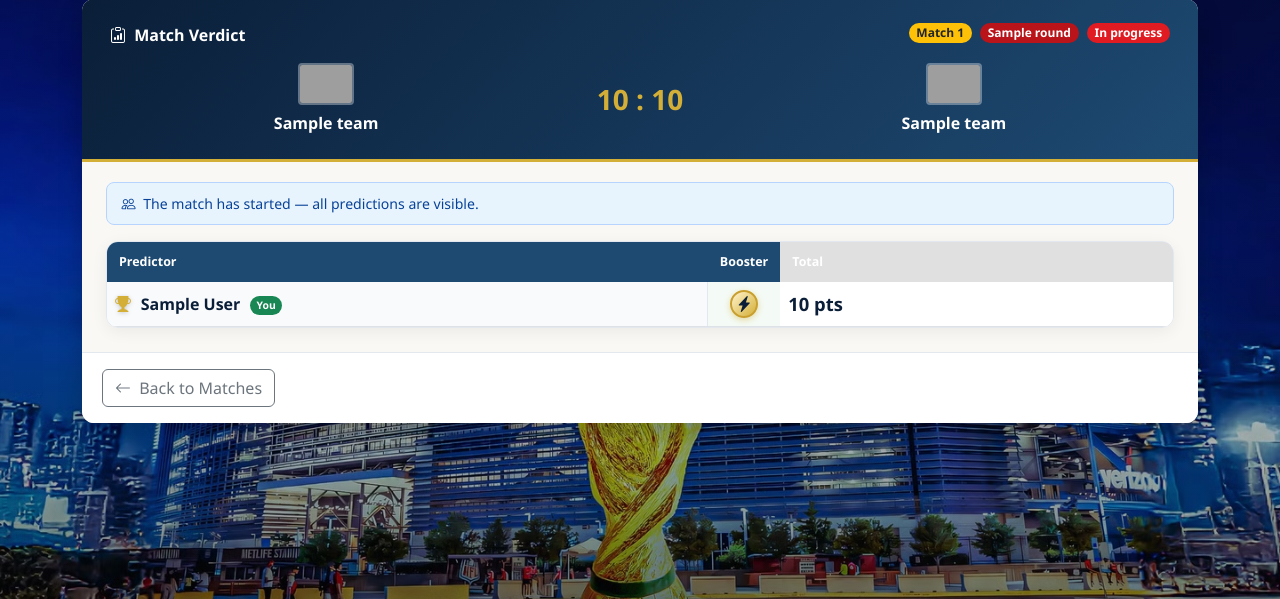
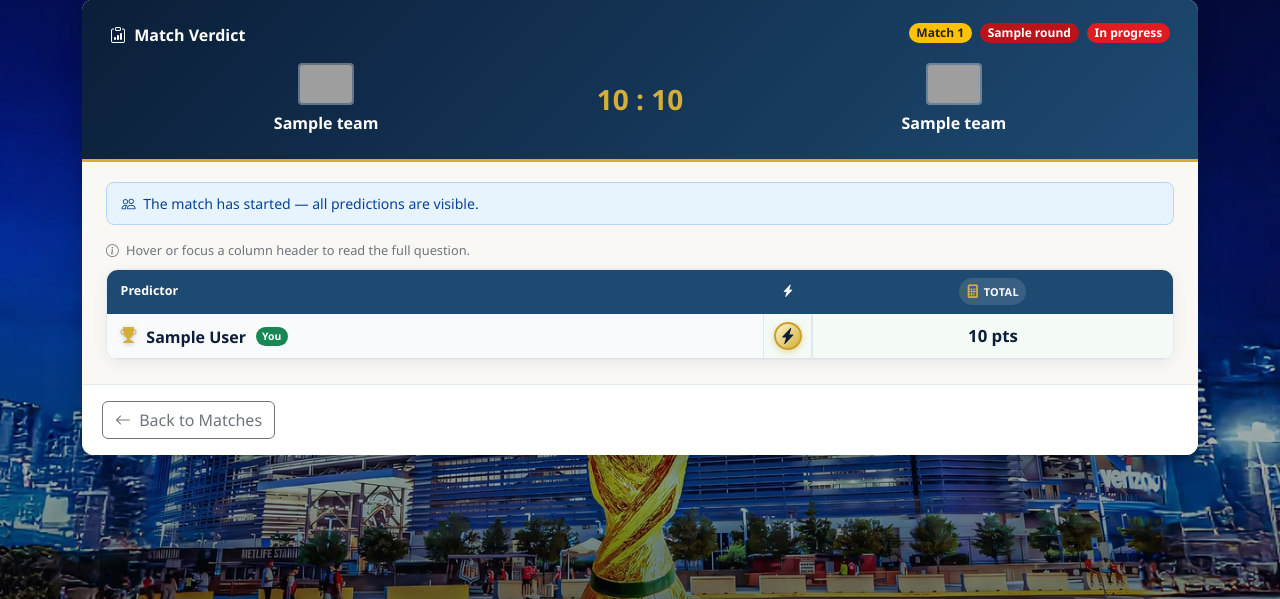
Before and after one commit to abhilash1985/PredictionGame, a Django app: page /matches/1/scorecard/ in a window 1280 px wide. Shown: the part 92-691 px from the top of the page. Run offline with Django 5.2, Linux system fonts and the light colour scheme; a user stored in the database is signed in; tables that the repository leaves empty hold one stand-in row (values such as "Sample post"); data that the repository does not hold is empty; parts of the project's set-up code (start-up, migrations or seed data) failed here and were passed over; grey boxes are pictures that could not be loaded.

Commit message:
Redesign Match Verdict scorecard with compact hoverable column headers.
Replace full question text with icon labels and tooltips, unify the Total header styling, and add clearer correct/wrong answer indicators.

Co-authored-by: Cursor <cursoragent@cursor.com>

```diff
--- a/apps/matches/scorecard_service.py
+++ b/apps/matches/scorecard_service.py
@@ -4,7 +4,9 @@ from apps.matches.models import MatchPrediction
 class MatchScorecardService:
     @staticmethod
     def build(match):
-        questions = list(match.questions.order_by('sort_order', 'id'))
+        questions = list(
+            match.questions.select_related('question_template').order_by('sort_order', 'id')
+        )
         is_scored = any(question.correct_answer for question in questions)
 
         predictions = (
--- a/static/css/football.css
+++ b/static/css/football.css
@@ -978,12 +978,12 @@ body.page-graphs {
   filter: drop-shadow(0 1px 2px rgba(0, 0, 0, 0.2));
 }
 
+.scorecard-row-winner td {
+  background: #fffdf5;
+}
+
 .scorecard-row-winner .scorecard-sticky-col {
   background: #fff9e6;
-}
-
-.scorecard-row-winner td:not(.scorecard-total-cell) {
-  background: #fffdf5;
 }
 
 .scorecard-notice {
@@ -1013,29 +1013,31 @@ body.page-graphs {
   box-shadow: 0 4px 16px rgba(0, 0, 0, 0.06);
 }
 
+.scorecard-table-hint {
+  font-size: 0.8rem;
+  color: #6c757d;
+}
+
 .scorecard-matrix thead th {
   background: var(--theme-navy-light);
   color: var(--white);
-  vertical-align: top;
+  vertical-align: middle;
   font-size: 0.78rem;
   border: none;
-  padding: 0.65rem 0.75rem;
-}
-
-.scorecard-matrix-head-answers th {
-  background: var(--theme-navy-mid);
-  font-weight: 500;
+  padding: 0.55rem 0.5rem;
+  text-align: center;
+}
+
+.scorecard-matrix-head .scorecard-sticky-col {
+  text-align: left;
+  padding-left: 0.85rem;
 }
 
 .scorecard-sticky-col {
   position: sticky;
   left: 0;
   z-index: 2;
-  min-width: 8.5rem;
-  background: var(--theme-navy-light);
-}
-
-.scorecard-matrix-head-answers .scorecard-sticky-col {
+  min-width: 7.5rem;
   background: var(--theme-navy-light);
 }
 
@@ -1045,6 +1047,8 @@ body.page-graphs {
   color: var(--theme-navy-mid);
   vertical-align: middle;
   border-right: 1px solid #e3e8ef;
+  text-align: left;
+  padding-left: 0.85rem;
 }
 
 .scorecard-row-self .scorecard-sticky-col {
@@ -1052,57 +1056,159 @@ body.page-graphs {
 }
 
 .scorecard-col-booster {
-  min-width: 4.5rem;
-  width: 4.5rem;
+  min-width: 3rem;
+  width: 3rem;
 }
 
 .scorecard-col-q {
+  min-width: 5.75rem;
+  max-width: 7rem;
+}
+
+.scorecard-col-total {
+  min-width: 6.5rem;
+}
+
+.scorecard-q-chip-static {
+  cursor: default;
+}
+
+.scorecard-q-head {
+  display: flex;
+  flex-direction: column;
+  align-items: center;
+  gap: 0.3rem;
+}
+
+.scorecard-q-chip {
+  position: relative;
+  display: inline-flex;
+  align-items: center;
+  justify-content: center;
+  gap: 0.25rem;
+  padding: 0.2rem 0.45rem;
+  border-radius: 999px;
+  background: rgba(255, 255, 255, 0.12);
+  cursor: help;
+  outline: none;
+  transition: background 0.15s ease;
+}
+
+.scorecard-q-chip:hover,
+.scorecard-q-chip:focus {
+  background: rgba(255, 255, 255, 0.22);
+}
+
+.scorecard-q-icon {
+  font-size: 0.85rem;
+  color: var(--gold);
+}
+
+.scorecard-q-icon-card {
+  color: #f5d547;
+  font-size: 0.65rem;
+}
+
+.scorecard-q-short {
+  font-size: 0.68rem;
+  font-weight: 700;
+  text-transform: uppercase;
+  letter-spacing: 0.03em;
+}
+
+.scorecard-q-tooltip {
+  position: absolute;
+  top: calc(100% + 0.5rem);
+  left: 50%;
+  transform: translateX(-50%) translateY(-4px);
+  z-index: 20;
   min-width: 10rem;
-}
-
-.scorecard-col-q-meta {
-  min-width: 10rem;
-}
-
-.scorecard-col-total {
-  min-width: 7.5rem;
-  background: rgba(0, 0, 0, 0.12) !important;
-}
-
-.scorecard-q-num {
-  display: inline-block;
-  margin-right: 0.35rem;
-  padding: 0.1rem 0.4rem;
-  border-radius: 4px;
-  background: rgba(255, 255, 255, 0.15);
+  max-width: 14rem;
+  padding: 0.55rem 0.65rem;
+  border-radius: 8px;
+  background: var(--theme-navy);
+  color: var(--white);
+  font-size: 0.72rem;
+  font-weight: 500;
+  line-height: 1.35;
+  text-align: center;
+  text-transform: none;
+  letter-spacing: normal;
+  white-space: normal;
+  box-shadow: 0 8px 24px rgba(0, 0, 0, 0.35);
+  opacity: 0;
+  visibility: hidden;
+  pointer-events: none;
+  transition: opacity 0.15s ease, transform 0.15s ease, visibility 0.15s ease;
+}
+
+.scorecard-q-tooltip::after {
+  content: '';
+  position: absolute;
+  bottom: 100%;
+  left: 50%;
+  transform: translateX(-50%);
+  border: 6px solid transparent;
+  border-bottom-color: var(--theme-navy);
+}
+
+.scorecard-q-chip:hover .scorecard-q-tooltip,
+.scorecard-q-chip:focus .scorecard-q-tooltip {
+  opacity: 1;
+  visibility: visible;
+  transform: translateX(-50%) translateY(0);
+}
+
+.scorecard-q-result {
+  width: 100%;
+  min-height: 1.25rem;
+}
+
+.scorecard-q-correct {
+  display: inline-flex;
+  align-items: center;
+  justify-content: center;
+  gap: 0.15rem;
+  max-width: 100%;
   font-size: 0.68rem;
-  font-weight: 700;
-}
-
-.scorecard-q-title {
-  display: block;
   font-weight: 600;
-  line-height: 1.25;
-  margin-top: 0.25rem;
-}
-
-.scorecard-q-answer {
-  font-size: 0.75rem;
-  margin-bottom: 0.25rem;
+  color: #b8f0c8;
+}
+
+.scorecard-q-correct-text {
+  overflow: hidden;
+  text-overflow: ellipsis;
+  white-space: nowrap;
+  max-width: 6.5rem;
+}
+
+.scorecard-q-pending {
+  font-size: 0.65rem;
+  color: rgba(255, 255, 255, 0.55);
+  font-style: italic;
 }
 
 .scorecard-q-points {
   display: inline-block;
-  padding: 0.1rem 0.45rem;
+  padding: 0.08rem 0.4rem;
   border-radius: 999px;
   background: var(--gold);
   color: var(--theme-navy);
-  font-size: 0.68rem;
+  font-size: 0.62rem;
   font-weight: 700;
 }
 
 .scorecard-predictor-name {
   white-space: nowrap;
+}
+
+.scorecard-predictor-label {
+  vertical-align: middle;
+}
+
+.scorecard-booster-empty {
+  color: #adb5bd;
+  font-size: 0.85rem;
 }
 
 .scorecard-you-badge {
@@ -1117,26 +1223,54 @@ body.page-graphs {
   vertical-align: middle;
 }
 
-.scorecard-matrix-row:nth-child(even) td:not(.scorecard-total-cell) {
+.scorecard-matrix-row:nth-child(even) td {
   background: #fafbfc;
 }
 
-.scorecard-matrix-row:hover td:not(.scorecard-total-cell) {
+.scorecard-matrix-row:hover td {
   background: #f0f7ff;
 }
 
-.scorecard-row-self td:not(.scorecard-total-cell) {
+.scorecard-row-self td {
   background: #f4fbf6;
 }
 
 .scorecard-answer-cell {
+  text-align: center;
+  vertical-align: middle;
+  padding: 0.55rem 0.4rem !important;
   font-weight: 500;
-  vertical-align: middle;
-  min-width: 8rem;
+  min-width: 5.75rem;
+}
+
+.scorecard-answer-inner {
+  display: inline-flex;
+  align-items: center;
+  justify-content: center;
+  gap: 0.25rem;
+  max-width: 100%;
+}
+
+.scorecard-answer-status {
+  font-size: 0.75rem;
+  flex-shrink: 0;
+}
+
+.scorecard-answer-status-correct {
+  color: #198754;
+}
+
+.scorecard-answer-status-wrong {
+  color: #dc3545;
 }
 
 .scorecard-answer-text {
-  display: block;
+  font-weight: 600;
+  font-size: 0.82rem;
+  overflow: hidden;
+  text-overflow: ellipsis;
+  white-space: nowrap;
+  max-width: 5.5rem;
 }
 
 .scorecard-answer-correct {
@@ -1156,19 +1290,21 @@ body.page-graphs {
 
 .scorecard-cell-points {
   display: block;
-  font-size: 0.68rem;
-  margin-top: 0.25rem;
+  font-size: 0.62rem;
+  margin-top: 0.15rem;
+  font-weight: 600;
   opacity: 0.85;
 }
 
 .scorecard-total-cell {
-  background: #fff9e6;
   vertical-align: middle;
-  min-width: 7rem;
+  min-width: 6.5rem;
+  text-align: center;
+  border-left: 2px solid #e3e8ef;
 }
 
 .scorecard-total-value {
-  font-size: 1.15rem;
+  font-size: 1.05rem;
   font-weight: 800;
   color: var(--theme-navy-mid);
 }
--- a/templates/matches/partials/scorecard_content.html
+++ b/templates/matches/partials/scorecard_content.html
@@ -50,33 +50,29 @@
     </div>
   {% endif %}
 
+  <p class="scorecard-table-hint mb-2">
+    <i class="bi bi-info-circle me-1"></i> Hover or focus a column header to read the full question.
+  </p>
+
   <div class="scorecard-table-wrap">
     <table class="table scorecard-matrix mb-0">
       <thead>
-        <tr class="scorecard-matrix-head-questions">
-          <th class="scorecard-sticky-col" rowspan="2">Predictor</th>
-          <th class="scorecard-col-booster" rowspan="2">Booster</th>
+        <tr class="scorecard-matrix-head">
+          <th class="scorecard-sticky-col">Predictor</th>
+          <th class="scorecard-col-booster" title="Point booster (2×)">
+            <i class="bi bi-lightning-charge-fill" aria-hidden="true"></i>
+          </th>
           {% for question in questions %}
-            <th class="scorecard-col-q">
-              <span class="scorecard-q-num">Q{{ forloop.counter }}</span>
-              <span class="scorecard-q-title">{{ question.question_text }}</span>
-            </th>
+            {% include 'matches/partials/scorecard_question_head.html' with qnum=forloop.counter %}
           {% endfor %}
-          <th class="scorecard-col-total" rowspan="2">Total</th>
-        </tr>
-        <tr class="scorecard-matrix-head-answers">
-          {% for question in questions %}
-            <th class="scorecard-col-q-meta">
-              <div class="scorecard-q-answer">
-                {% if is_scored and question.correct_answer %}
-                  <i class="bi bi-check-circle-fill text-success me-1"></i>{{ question.correct_answer }}
-                {% else %}
-                  <span class="text-muted">Pending</span>
-                {% endif %}
-              </div>
-              <span class="scorecard-q-points">{{ question.points }} pts</span>
-            </th>
-          {% endfor %}
+          <th class="scorecard-col-total">
+            <div class="scorecard-q-head">
+              <span class="scorecard-q-chip scorecard-q-chip-static">
+                <i class="bi bi-calculator-fill scorecard-q-icon" aria-hidden="true"></i>
+                <span class="scorecard-q-short">Total</span>
+              </span>
+            </div>
+          </th>
         </tr>
       </thead>
       <tbody>
@@ -86,7 +82,7 @@
               {% if row.is_top_scorer %}
                 <i class="bi bi-trophy-fill scorecard-winner-cup" title="Top scorer"></i>
               {% endif %}
-              {{ row.display_name }}
+              <span class="scorecard-predictor-label">{{ row.display_name }}</span>
               {% if row.is_current_user %}<span class="scorecard-you-badge">You</span>{% endif %}
             </th>
             <td class="scorecard-col-booster text-center">
@@ -95,12 +91,19 @@
                   <i class="bi bi-lightning-charge-fill"></i>
                 </span>
               {% else %}
-                <span class="text-muted">—</span>
+                <span class="scorecard-booster-empty">—</span>
               {% endif %}
             </td>
             {% for answer in row.answer_rows %}
               <td class="scorecard-answer-cell scorecard-answer-{{ answer.status }}">
-                <span class="scorecard-answer-text">{{ answer.user_answer }}</span>
+                <div class="scorecard-answer-inner">
+                  {% if is_scored and answer.status == 'correct' %}
+                    <i class="bi bi-check-circle-fill scorecard-answer-status scorecard-answer-status-correct" aria-hidden="true"></i>
+                  {% elif is_scored and answer.status == 'wrong' %}
+                    <i class="bi bi-x-circle-fill scorecard-answer-status scorecard-answer-status-wrong" aria-hidden="true"></i>
+                  {% endif %}
+                  <span class="scorecard-answer-text">{{ answer.user_answer }}</span>
+                </div>
                 {% if is_scored and answer.points_awarded is not None and answer.status != 'pending' %}
                   <span class="scorecard-cell-points">{{ answer.points_awarded }} pt{{ answer.points_awarded|pluralize }}</span>
                 {% endif %}
```
Also changed, not shown: templates/matches/partials/scorecard_question_head.html (added, +38 -0 lines).
